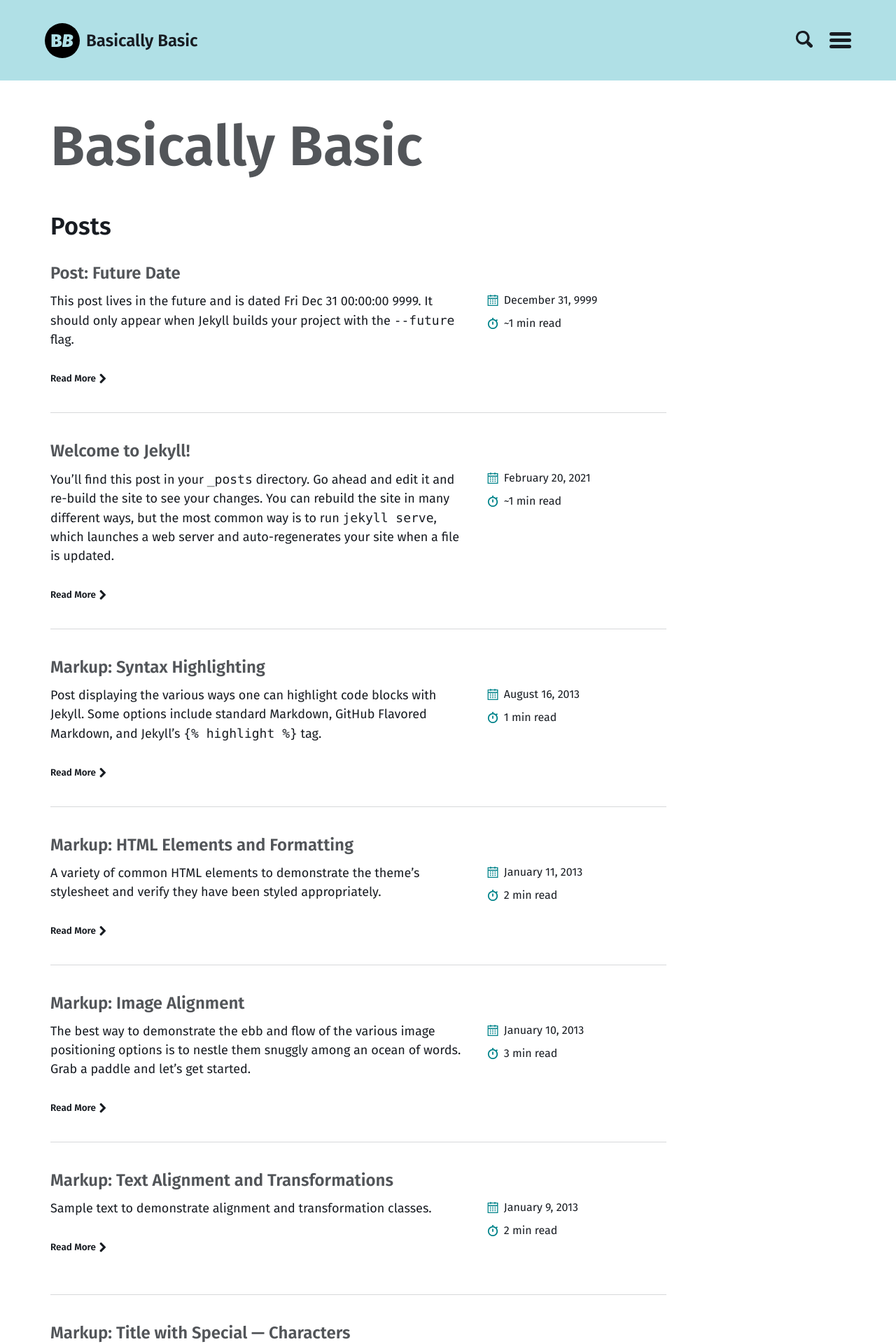
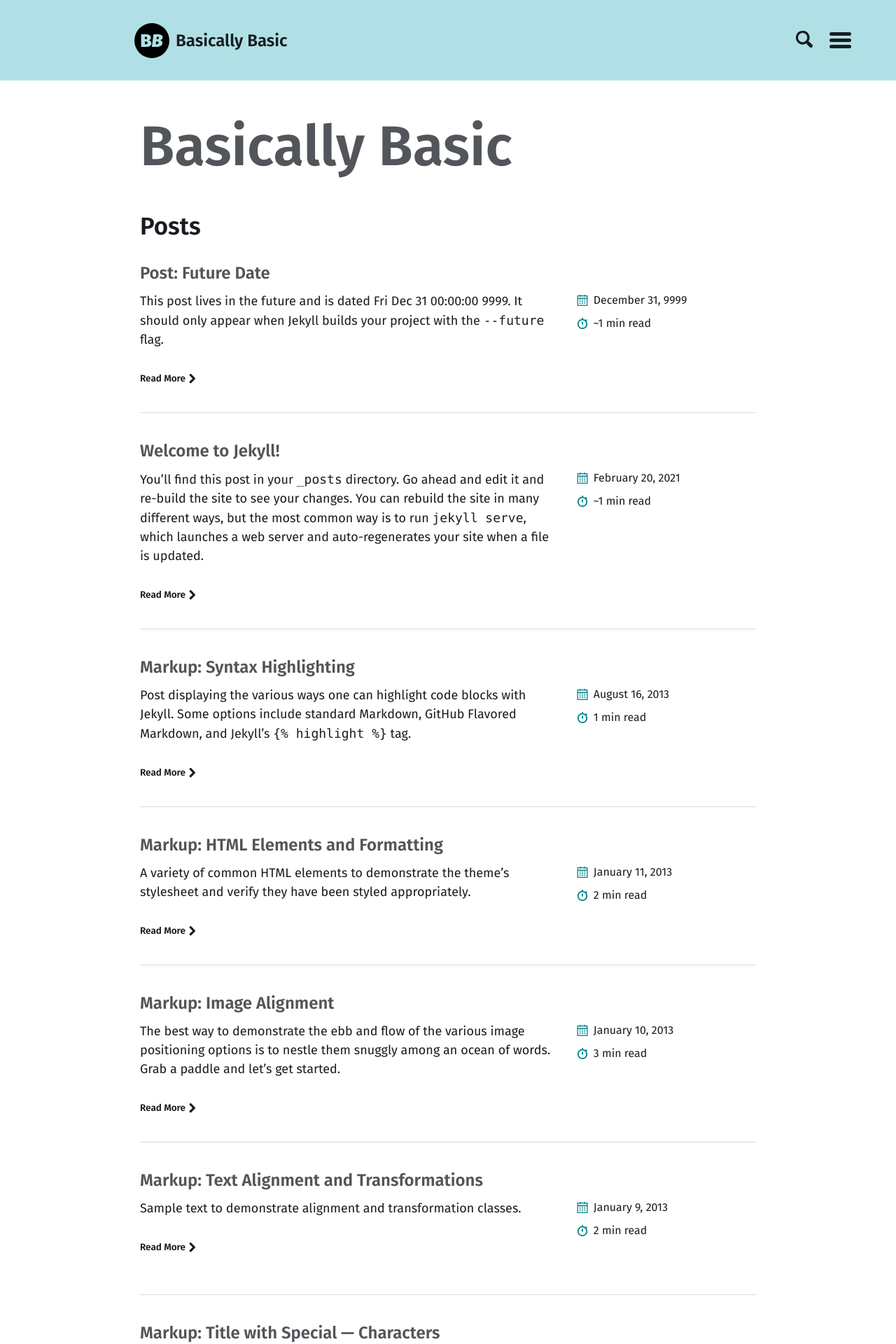
Before and after one commit to motilalmeher/motilalmeher.github.io, a Jekyll site: the page built from index.md, in a window 1280 px wide. Shown: the top 1920 px of the page at 70% size. Built offline with Jekyll 4.4.1, drawn with Linux system fonts in a browser that asks for light colours; the list of posts is cut into pages by our own code; comment, search, counter and statistics services are not loaded.

Commit message:
Update _layout.scss

```diff
--- a/_sass/basically-basic/_layout.scss
+++ b/_sass/basically-basic/_layout.scss
@@ -57,8 +57,8 @@ main {
 }
 
 .inner {
-  margin-left: 0px;
-  margin-right: 0px;
+  margin-left: auto;
+  margin-right: auto;
   max-width: $large;
 }
 
```
